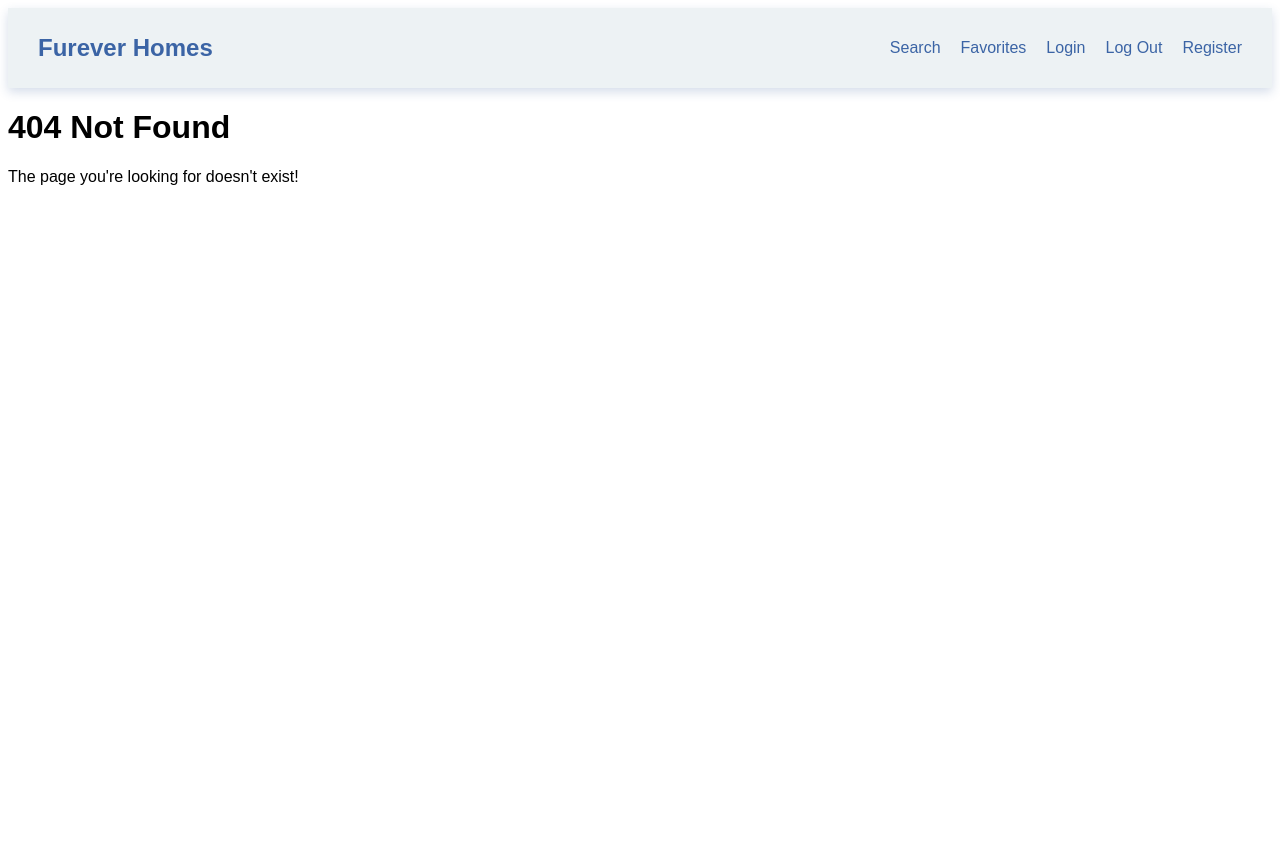
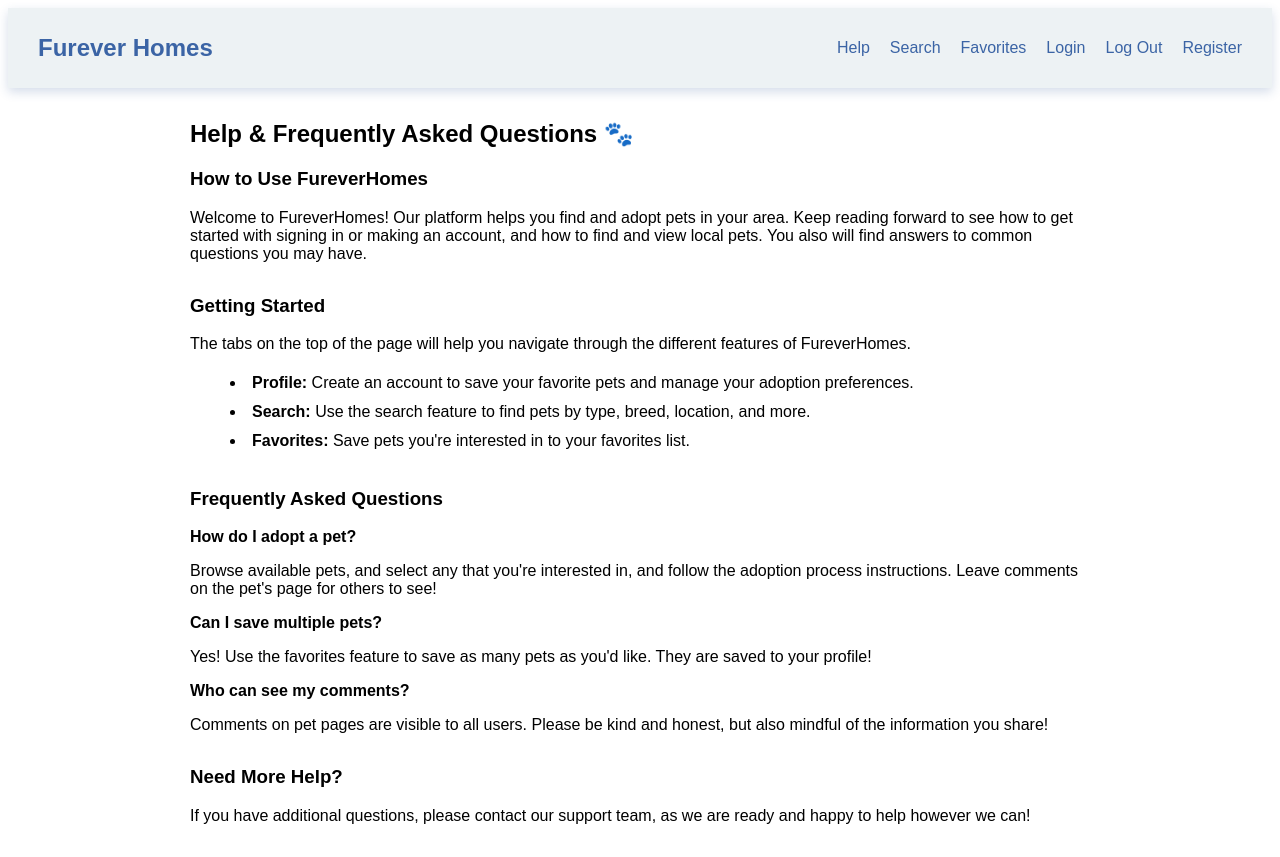
Before and after one commit to kendallacoleman/FureverHomes, a React (Vite) app in the folder frontend/: page /help in a window 1280 px wide. Before the commit this address had no page. Before the commit the page ends 800 px from the top, so only its background shows below. Built offline with nearby package versions, Linux system fonts and the light colour scheme.

Commit message:
help menu

```diff
--- a/frontend/src/App.jsx
+++ b/frontend/src/App.jsx
@@ -9,6 +9,7 @@ import Navbar from './components/Navbar';
 import Search from './pages/Search';
 import Favorites from './pages/Favorites';
 import AnimalDetail from './pages/AnimalDetail'
+import Help from "./pages/Help"
 
 function Logout() {
   localStorage.clear()
@@ -40,6 +41,7 @@ function App() {
         <Route path="/logout" element={<Logout />} />
         <Route path="/register" element={<RegisterAndLogout />} />
         <Route path="*" element={<NotFound />}></Route>
+        <Route path="/help" element={<Help />} />
       </Routes>
     </BrowserRouter>
   )
--- a/frontend/src/components/Navbar.jsx
+++ b/frontend/src/components/Navbar.jsx
@@ -9,6 +9,9 @@ function Navbar() {
                 Furever Homes
             </Link>
             <ul className="nav-links">
+                <li className="nav-item">
+                    <Link to="/help" className="nav-link">Help</Link>
+                </li>
                 <li className="nav-item">
                     <Link to="/search" className="nav-link">Search</Link>
                 </li>
--- /dev/null
+++ b/frontend/src/pages/Help.jsx
@@ -0,0 +1,49 @@
+import "../styles/Help.css"
+
+function Help() {
+    return (
+        <div className="help-container">
+            <h2>Help & Frequently Asked Questions 🐾</h2>
+            <section className="help-section">
+                <h3>How to Use FureverHomes</h3>
+                <p>
+                    Welcome to FureverHomes! Our platform helps you find and adopt pets in your area.
+                    Keep reading forward to see how to get started with signing in or making an account, and how to find and view local pets.
+                    You also will find answers to common questions you may have.
+                </p>
+            </section>
+            <section className="help-section">
+                <h3>Getting Started</h3>
+                <p>The tabs on the top of the page will help you navigate through the different features of FureverHomes.</p>
+                <ul>
+                    <li><strong>Profile:</strong> Create an account to save your favorite pets and manage your adoption preferences.</li>
+                    <li><strong>Search:</strong> Use the search feature to find pets by type, breed, location, and more.</li>
+                    <li><strong>Favorites:</strong> Save pets you're interested in to your favorites list.</li>
+                </ul>
+            </section>
+
+            <section className="help-section">
+                <h3>Frequently Asked Questions</h3>
+                <div className="faq-item">
+                    <h4>How do I adopt a pet?</h4>
+                    <p>Browse available pets, and select any that you're interested in, and follow the adoption process instructions. Leave comments on the pet's page for others to see!</p>
+                </div>
+                <div className="faq-item">
+                    <h4>Can I save multiple pets?</h4>
+                    <p>Yes! Use the favorites feature to save as many pets as you'd like. They are saved to your profile!</p>
+                </div>
+                <div className="faq-item">
+                    <h4>Who can see my comments?</h4>
+                    <p>Comments on pet pages are visible to all users. Please be kind and honest, but also mindful of the information you share!</p>
+                </div>
+            </section>
+
+            <section className="help-section">
+                <h3>Need More Help?</h3>
+                <p>If you have additional questions, please contact our support team, as we are ready and happy to help however we can!</p>
+            </section>
+        </div>
+    );
+}
+
+export default Help;
--- a/frontend/src/pages/Home.jsx
+++ b/frontend/src/pages/Home.jsx
@@ -50,6 +50,8 @@ function Home() {
                 <p>We know that we can help find more pets a loving home by connecting potential pet adopters with shelters and rescue organizations.
                 By providing a user-friendly platform that showcases available pets, we aim to make the adoption process seamless and enjoyable for both the adopters and the animals.
                 </p>
+                <p>Have any questions? Click the help button at the top of the page to learn more and check out our Frequently Asked Questions!
+                </p>
             </div>
         </div>
     );
--- /dev/null
+++ b/frontend/src/styles/Help.css
@@ -0,0 +1,18 @@
+.help-container {
+    max-width: 900px;
+    margin: 2rem auto;
+}
+
+.help-section {
+    margin-bottom: 2rem;
+}
+
+.help-section ul {
+    list-style-position: inside;
+    line-height: 1.8;
+}
+
+.faq-item h4 {
+    margin-bottom: 0rem;
+    margin-top: 0;
+}
```
